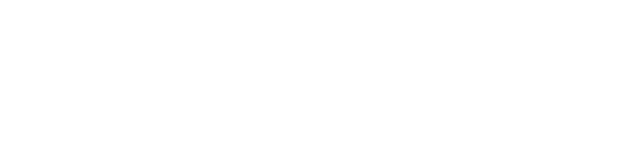
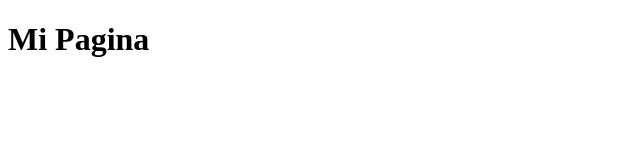
Before and after one commit to Hamilton9412/pagina1, a plain HTML site: page index.html in a window 1280 px wide. Shown: the whole page, without its empty margins (0-640 px from the left). Drawn offline with Linux system fonts and the light colour scheme.

Commit message:
Cree El Header(Titulo)

```diff
--- a/index.html
+++ b/index.html
@@ -2,10 +2,12 @@
 <html lang="en">
 <head>
     <meta charset="UTF-8">
-    <meta name="viewport" content="width=device-width, initial-scale=1.0">
+    <meta name="viewport" content="width=, initial-scale=1.0">
     <title>Document</title>
 </head>
 <body>
-
+    <header>
+        <h1>Mi Pagina</h1>
+    </header>
 </body>
 </html>
```
